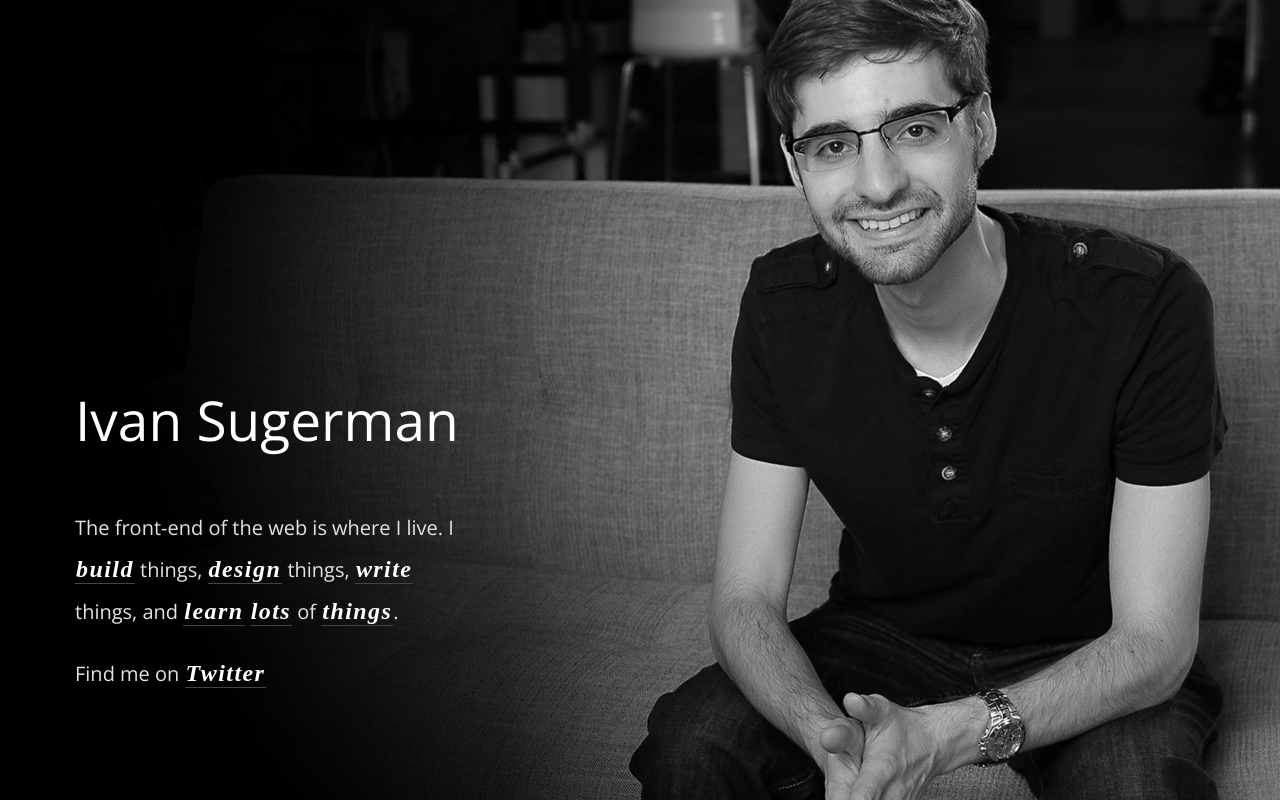
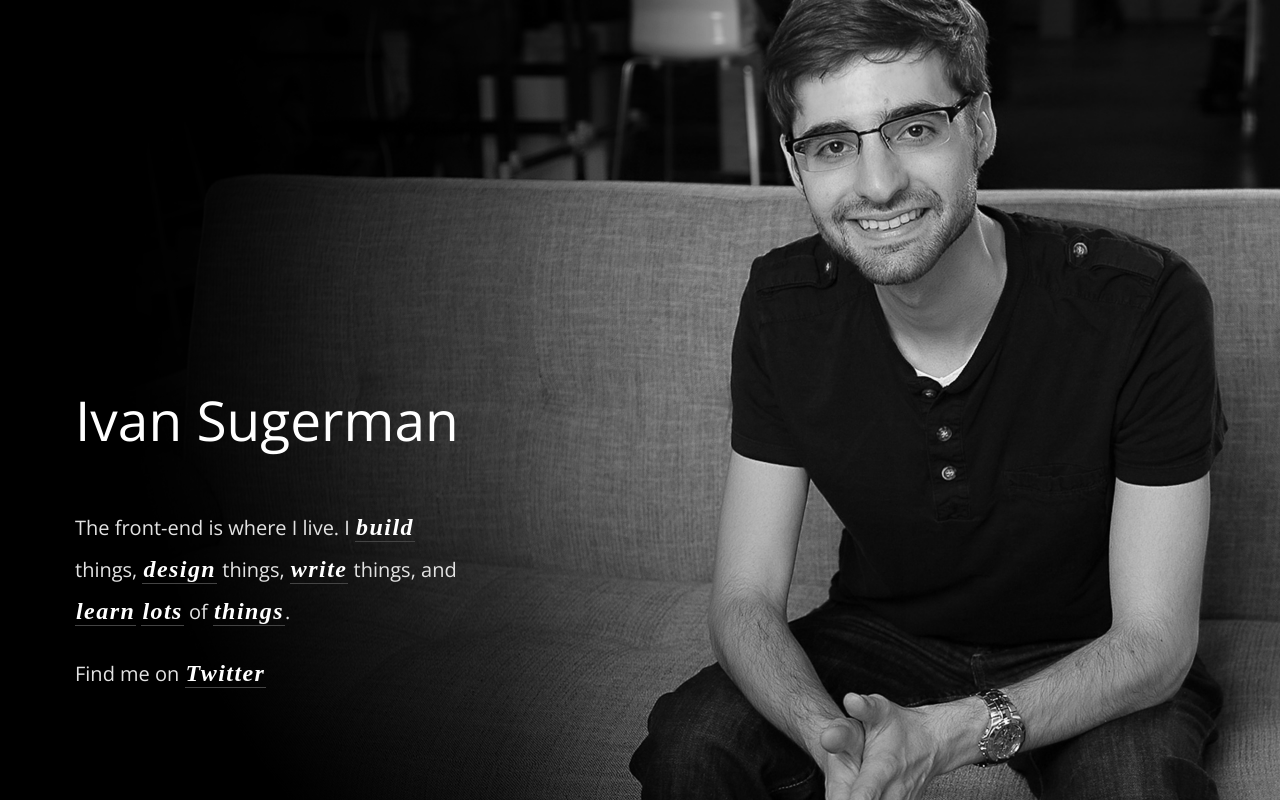
Before and after one commit to jivinivan/jivinivan.github.io, a website: page index.html in a window 1280 px wide. Drawn offline with nearby package versions, Linux system fonts and the light colour scheme; a web font is replaced by a local one.

Commit message:
changed bio

```diff
--- a/index.html
+++ b/index.html
@@ -23,7 +23,7 @@
             <div class="fade"></div>
             <div class="bio">
                 <h1>Ivan Sugerman</h1>
-                <p>The front-end of the web is where I live. I <a title="Ivan on Github" href="https://github.com/jivinivan">build</a> things, <a title="Ivan on Dribbble" href="http://dribbble.com/jivinivan">design</a> things, <a title="Ivan on Medium" href="https://medium.com/@jivinivan">write</a> things, and <a title="Learned on Medium" href="https://medium.com/@jivinivan/has-recommended">learn</a> <a title="Learned on Github" href="https://github.com/jivinivan?tab=repositories">lots</a> of <a title="Learned on Dribbble" href="http://dribbble.com/jivinivan/following">things</a>.</p>
+                <p>The front-end is where I live. I <a title="Ivan on Github" href="https://github.com/jivinivan">build</a> things, <a title="Ivan on Dribbble" href="http://dribbble.com/jivinivan">design</a> things, <a title="Ivan on Medium" href="https://medium.com/@jivinivan">write</a> things, and <a title="Learned on Medium" href="https://medium.com/@jivinivan/has-recommended">learn</a> <a title="Learned on Github" href="https://github.com/jivinivan?tab=repositories">lots</a> of <a title="Learned on Dribbble" href="http://dribbble.com/jivinivan/following">things</a>.</p>
                 <p>Find me on <a title="Ivan on Twitter" href="https://twitter.com/jivinivan">Twitter</a></p>
             </div>
         </div>
```
